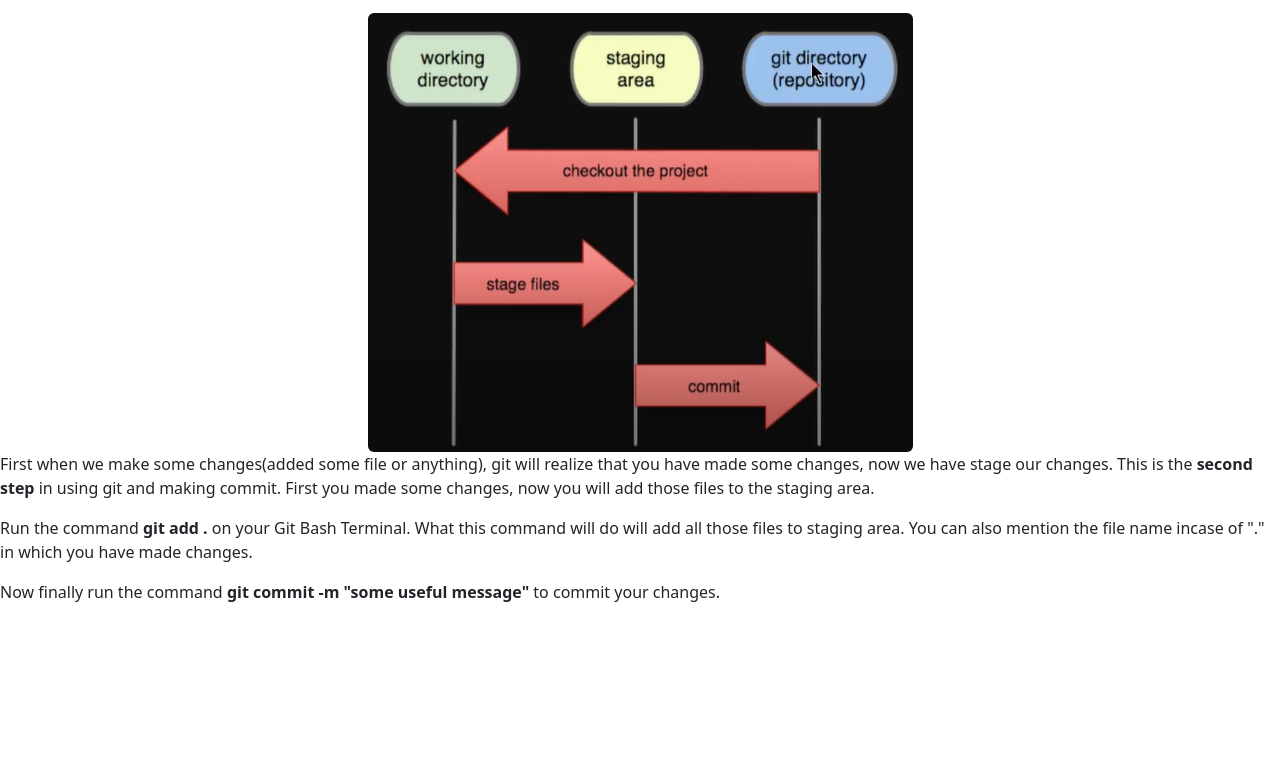
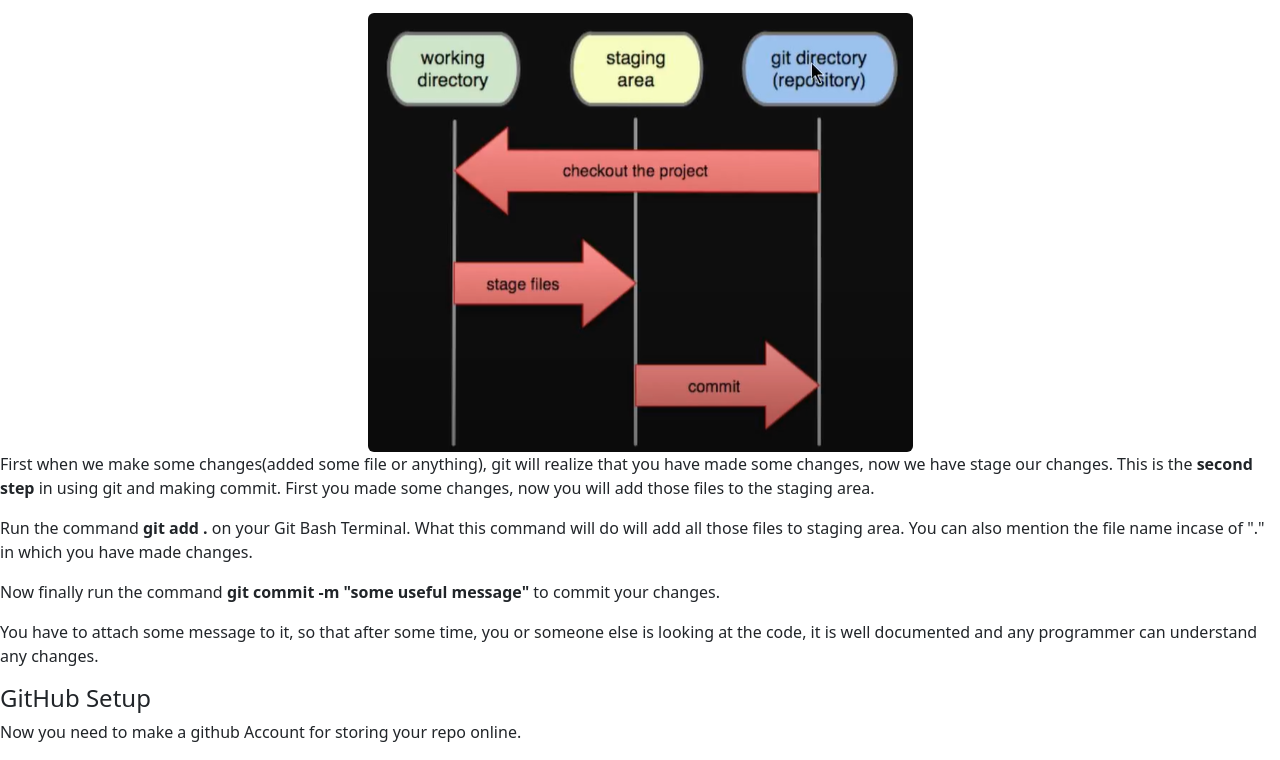
Before and after one commit to bcsf19a025/forPractice, a website: page index.html in a window 1280 px wide. Shown: the part 1682-2442 px from the top of the page. Before the commit the page ends 2302 px from the top, so only its background shows below. Drawn offline with nearby package versions, Linux system fonts and the light colour scheme.

Commit message:
starting github part

```diff
--- a/index.html
+++ b/index.html
@@ -116,5 +116,13 @@
       Now finally run the command <b>git commit -m "some useful message"</b> to commit your
       changes.
     </p>
+    <p>You have to attach some message to it, so that after some time, you or someone
+    else is looking at the code, it is well documented and any programmer can understand
+    any changes.
+    </p>
+    <h4 class>GitHub Setup</h4>
+    <p>
+      Now you need to make a github Account for storing your repo online.
+    </p>
   </body>
 </html>
```
